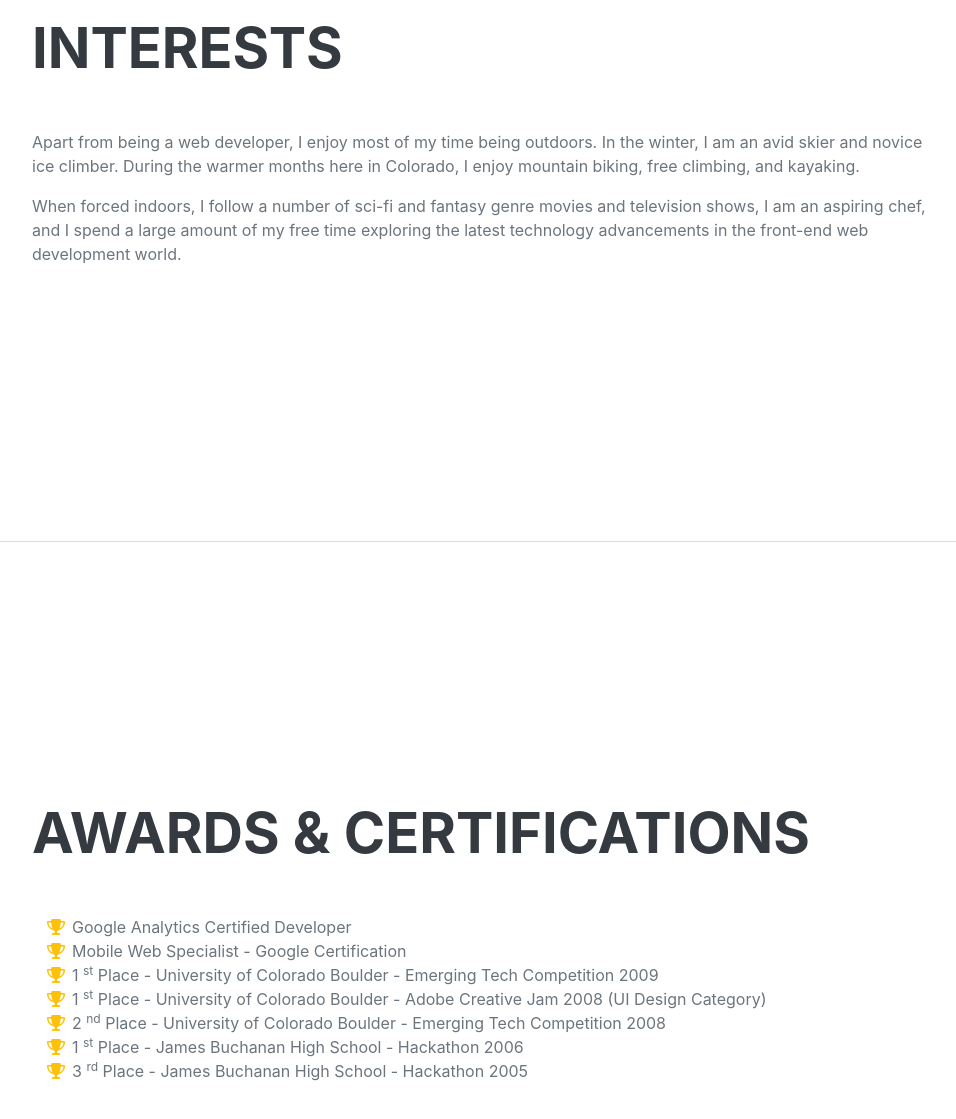
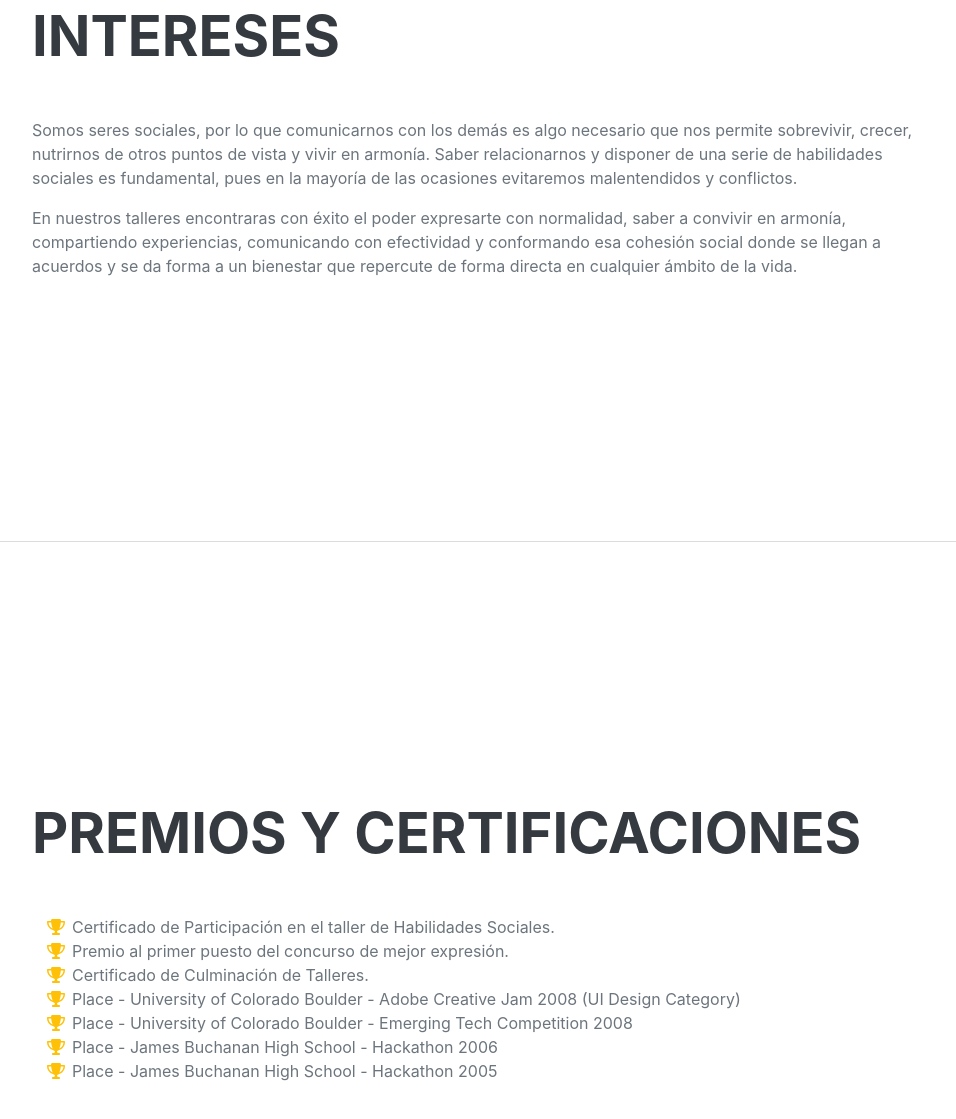
Before and after one commit to BrendaSacramentoChavez/Curriculum-vitae, a plain HTML site: page index.html in a window 1280 px wide. Shown: the part 3808-4927 px from the top of the page, without its empty margins (288-1244 px from the left). Drawn offline with nearby package versions, Linux system fonts and the light colour scheme; a web font is replaced by a local one.

Commit message:
Update index.html

```diff
--- a/index.html
+++ b/index.html
@@ -152,53 +152,53 @@
             <!-- Intereses-->
             <section class="resume-section" id="intereses">
                 <div class="resume-section-content">
-                    <h2 class="mb-5">Interests</h2>
-                    <p>Apart from being a web developer, I enjoy most of my time being outdoors. In the winter, I am an avid skier and novice ice climber. During the warmer months here in Colorado, I enjoy mountain biking, free climbing, and kayaking.</p>
-                    <p class="mb-0">When forced indoors, I follow a number of sci-fi and fantasy genre movies and television shows, I am an aspiring chef, and I spend a large amount of my free time exploring the latest technology advancements in the front-end web development world.</p>
+                    <h2 class="mb-5">Intereses</h2>
+                    <p>Somos seres sociales, por lo que comunicarnos con los demás es algo necesario que nos permite sobrevivir, crecer, nutrirnos de otros puntos de vista y vivir en armonía. Saber relacionarnos y disponer de una serie de habilidades sociales es fundamental, pues en la mayoría de las ocasiones evitaremos malentendidos y conflictos.</p>
+                    <p class="mb-0">En nuestros talleres encontraras con éxito el poder expresarte con normalidad, saber a convivir en armonía, compartiendo experiencias, comunicando con efectividad y conformando esa cohesión social donde se llegan a acuerdos y se da forma a un bienestar que repercute de forma directa en cualquier ámbito de la vida.</p>
                 </div>
             </section>
             <hr class="m-0" />
             <!-- Premios-->
             <section class="resume-section" id="premios">
                 <div class="resume-section-content">
-                    <h2 class="mb-5">Awards & Certifications</h2>
+                    <h2 class="mb-5">PREMIOS Y CERTIFICACIONES</h2>
                     <ul class="fa-ul mb-0">
                         <li>
                             <span class="fa-li"><i class="fas fa-trophy text-warning"></i></span>
-                            Google Analytics Certified Developer
+                            Certificado de Participación en el taller de Habilidades Sociales.
                         </li>
                         <li>
                             <span class="fa-li"><i class="fas fa-trophy text-warning"></i></span>
-                            Mobile Web Specialist - Google Certification
+                            Premio al primer puesto del concurso de mejor expresión.
                         </li>
                         <li>
                             <span class="fa-li"><i class="fas fa-trophy text-warning"></i></span>
-                            1
-                            <sup>st</sup>
-                            Place - University of Colorado Boulder - Emerging Tech Competition 2009
+
+                            <sup></sup>
+                            Certificado de Culminación de Talleres.
                         </li>
                         <li>
                             <span class="fa-li"><i class="fas fa-trophy text-warning"></i></span>
-                            1
-                            <sup>st</sup>
+
+                            <sup></sup>
                             Place - University of Colorado Boulder - Adobe Creative Jam 2008 (UI Design Category)
                         </li>
                         <li>
                             <span class="fa-li"><i class="fas fa-trophy text-warning"></i></span>
-                            2
-                            <sup>nd</sup>
+
+                            <sup></sup>
                             Place - University of Colorado Boulder - Emerging Tech Competition 2008
                         </li>
                         <li>
                             <span class="fa-li"><i class="fas fa-trophy text-warning"></i></span>
-                            1
-                            <sup>st</sup>
+
+                            <sup></sup>
                             Place - James Buchanan High School - Hackathon 2006
                         </li>
                         <li>
                             <span class="fa-li"><i class="fas fa-trophy text-warning"></i></span>
-                            3
-                            <sup>rd</sup>
+
+                            <sup></sup>
                             Place - James Buchanan High School - Hackathon 2005
                         </li>
                     </ul>
```
